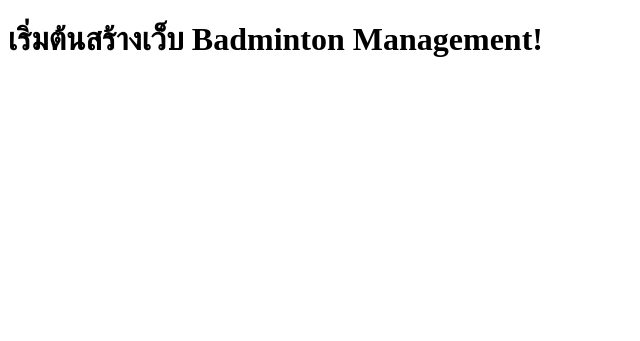
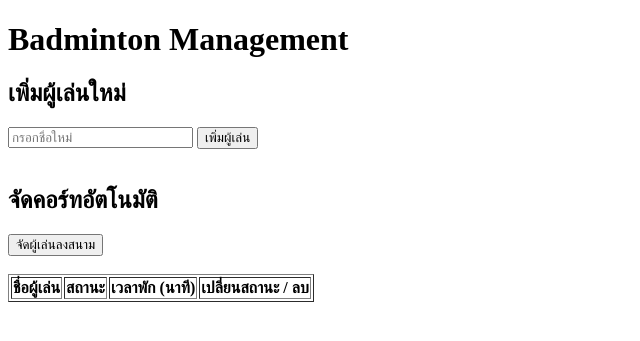
Before and after one commit to CHIRANONT/-, a Flask app: page / in a window 1280 px wide. Shown: the top 341 px of the page, without its empty margins (0-640 px from the left). Run offline with Flask 3, Linux system fonts and the light colour scheme; lists and menus that the app fills with data are empty.

Commit message:
Update home.html

```diff
--- a/templates/home.html
+++ b/templates/home.html
@@ -5,6 +5,63 @@
     <title>Badminton Management</title>
 </head>
 <body>
-    <h1>เริ่มต้นสร้างเว็บ Badminton Management!</h1>
+    <h1>Badminton Management</h1>
+
+    <h2>เพิ่มผู้เล่นใหม่</h2>
+    <form action="/add" method="post">
+        <input type="text" name="name" placeholder="กรอกชื่อใหม่" required>
+        <button type="submit">เพิ่มผู้เล่น</button>
+    </form>
+    <br>
+
+    <h2>จัดคอร์ทอัตโนมัติ</h2>
+    <form action="/arrange" method="post">
+        <button type="submit">จัดผู้เล่นลงสนาม</button>
+    </form>
+    <br>
+
+    <table border="1">
+        <thead>
+            <tr>
+                <th>ชื่อผู้เล่น</th>
+                <th>สถานะ</th>
+                <th>เวลาพัก (นาที)</th>
+                <th>เปลี่ยนสถานะ / ลบ</th>
+            </tr>
+        </thead>
+        <tbody id="player-table-body">
+            <!-- ดึงข้อมูลมาแสดงตรงนี้ -->
+        </tbody>
+    </table>
+
+    <script>
+        async function fetchPlayers() {
+            const response = await fetch('/players');
+            const players = await response.json();
+            const tbody = document.getElementById('player-table-body');
+            tbody.innerHTML = '';
+
+            players.forEach(player => {
+                const row = document.createElement('tr');
+                row.innerHTML = `
+                    <td>${player.name}</td>
+                    <td>${player.status}</td>
+                    <td>${(player.rest_time * 10 / 60).toFixed(1)}</td>
+                    <td>
+                        <form action="/toggle/${player.name}" method="post" style="display:inline;">
+                            <button type="submit">เปลี่ยนสถานะ</button>
+                        </form>
+                        <form action="/delete/${player.name}" method="post" style="display:inline;">
+                            <button type="submit">ลบ</button>
+                        </form>
+                    </td>
+                `;
+                tbody.appendChild(row);
+            });
+        }
+
+        fetchPlayers();
+        setInterval(fetchPlayers, 5000);
+    </script>
 </body>
 </html>
```
